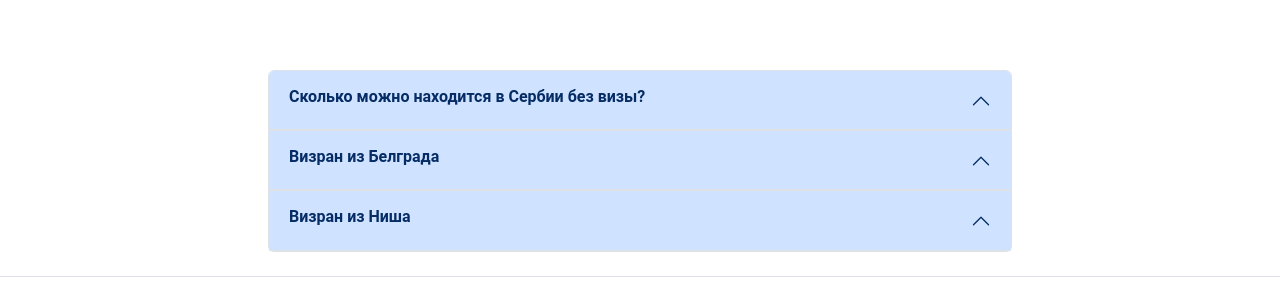
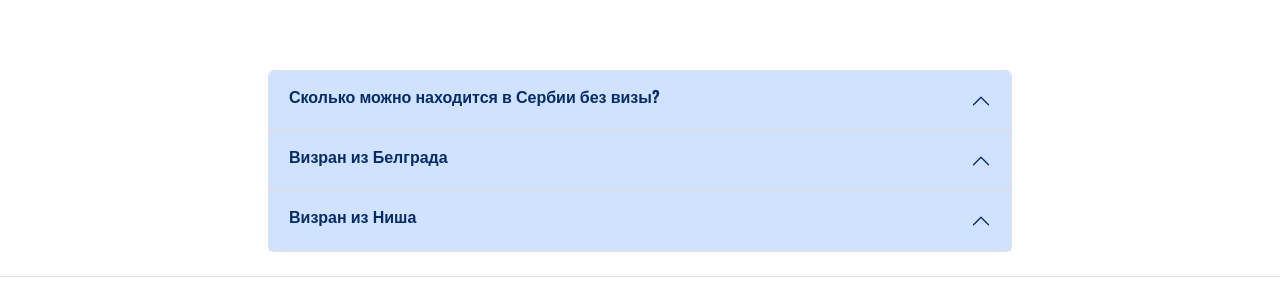
Before and after one commit to visarun-calculator/visarun-calculator.github.io, a Vue app: page / in a window 1280 px wide. Shown: the part 420-716 px from the top of the page. Built offline with nearby package versions, Linux system fonts and the light colour scheme.

Commit message:
Fix fonts

```diff
--- a/src/components/Accordion.vue
+++ b/src/components/Accordion.vue
@@ -78,6 +78,6 @@ export default {
 </script>
 <style scoped lang="scss">
 #accordionMain {
-	font-family: 'Roboto';
+	font-family: 'Roboto', inherit, sans-serif;
 }
 </style>
```
Also changed, not shown: 4 other files (tests, documents, lock files or other folders).
